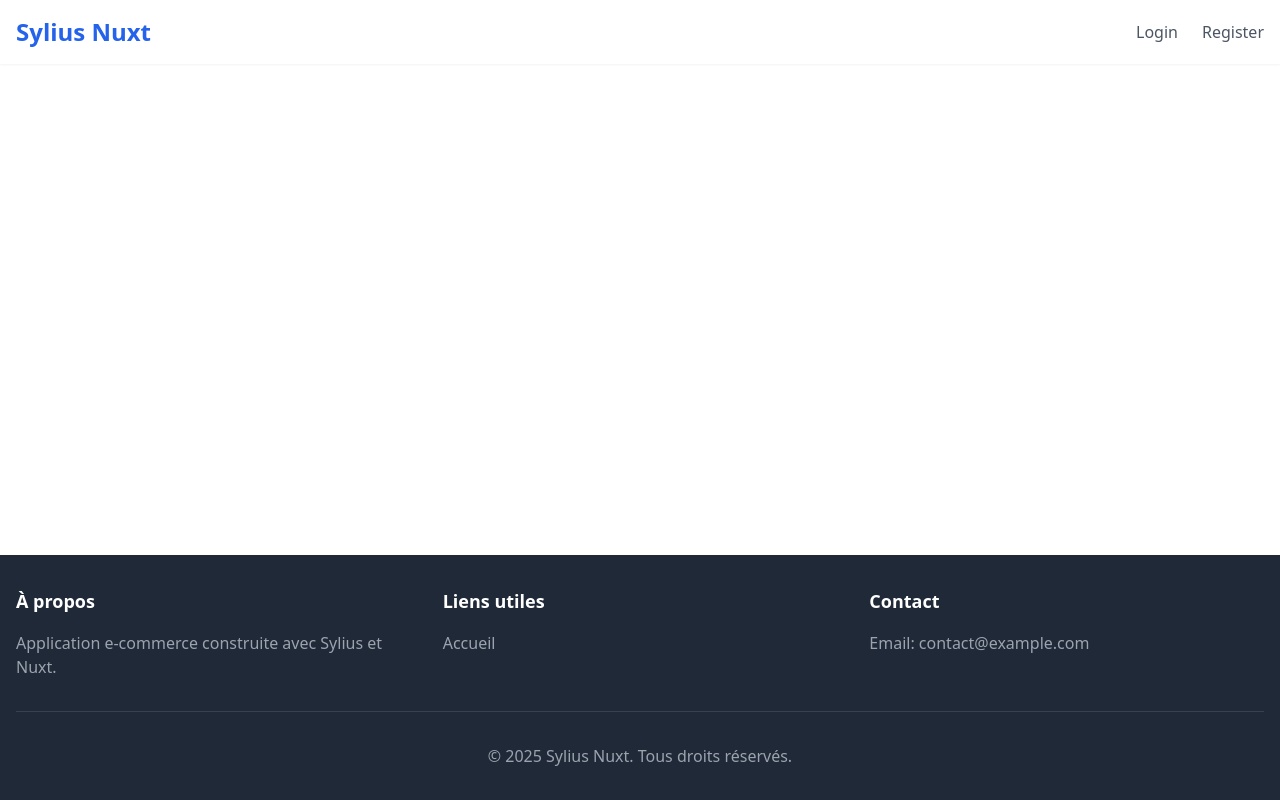
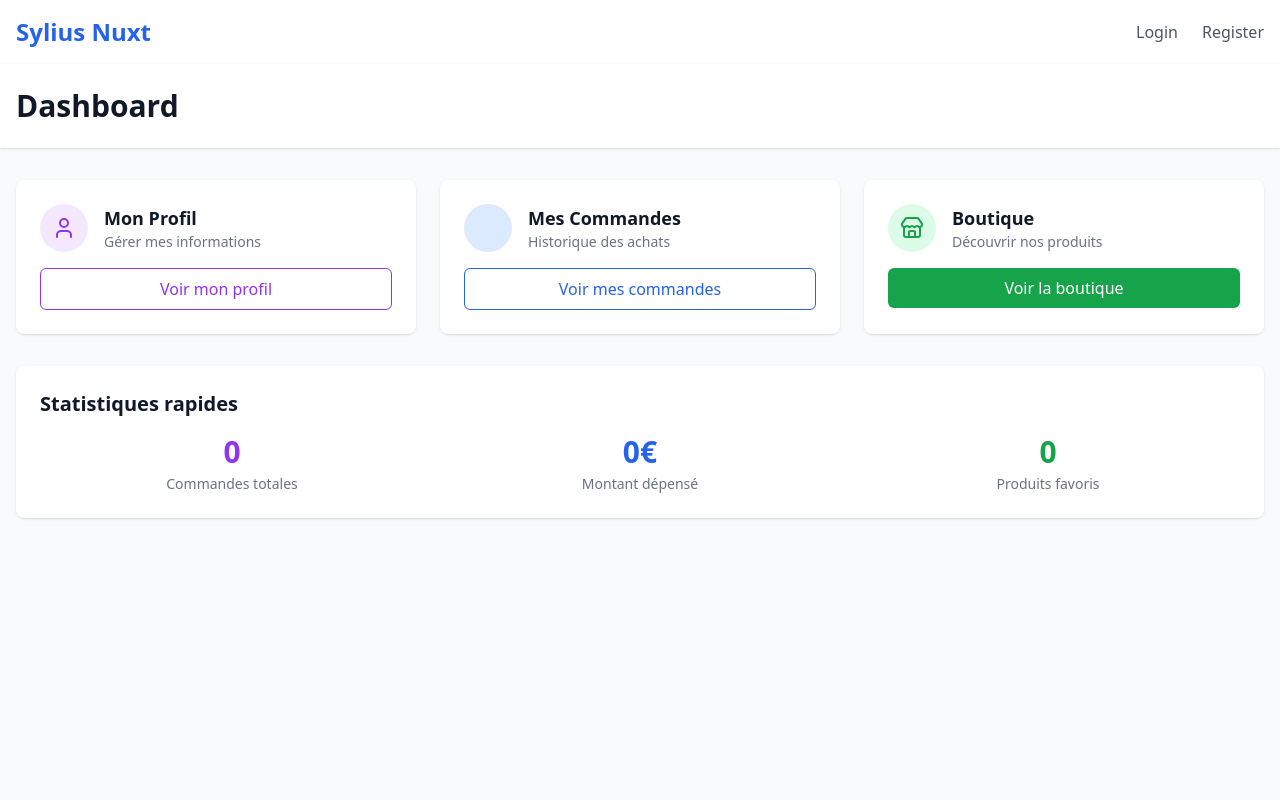
Before and after one commit to luckarts/sylius-nuxt-monorepo, a Nuxt app in the folder frontend/: page /dashboard in a window 1280 px wide. Shown: the top 800 px of the page. Built offline with nearby package versions, Linux system fonts and the light colour scheme.

Commit message:
feat(auth): add page dashboard & add redirection after login

```diff
--- a/frontend/composables/useAuth.ts
+++ b/frontend/composables/useAuth.ts
@@ -13,6 +13,7 @@ interface AuthResult {
 export function useAuth() {
   const authStore = useAuthStore()
   const { toast } = useToast()
+  const router = useRouter()
 
   /**
    * Connexion utilisateur
@@ -24,6 +25,8 @@ export function useAuth() {
 
       // Mise à jour du store
       authStore.setToken(response.token)
+
+      await router.push('/dashboard')
 
       // Toast de succès
       toast({
--- /dev/null
+++ b/frontend/pages/dashboard.vue
@@ -0,0 +1,134 @@
+<script setup lang="ts">
+definePageMeta({
+  layout: 'default',
+})
+
+useSeoMeta({
+  title: 'Dashboard',
+  description: 'Tableau de bord utilisateur',
+})
+</script>
+
+<template>
+  <div class="min-h-screen bg-gray-50">
+    <!-- Header -->
+    <header class="bg-white shadow">
+      <div class="container mx-auto px-4 py-6">
+        <div class="flex items-center justify-between">
+          <div>
+            <h1 class="text-3xl font-bold text-gray-900">
+              Dashboard
+            </h1>
+          </div>
+        </div>
+      </div>
+    </header>
+
+    <!-- Main Content -->
+    <main class="container mx-auto px-4 py-8">
+      <div class="grid grid-cols-1 md:grid-cols-2 lg:grid-cols-3 gap-6">
+        <!-- Card: Profile -->
+        <div class="bg-white rounded-lg shadow p-6">
+          <div class="flex items-center gap-4">
+            <div class="w-12 h-12 bg-purple-100 rounded-full flex items-center justify-center">
+              <Icon name="user" class="w-6 h-6 text-purple-600" />
+            </div>
+            <div>
+              <h3 class="text-lg font-semibold text-gray-900">
+                Mon Profil
+              </h3>
+              <p class="text-sm text-gray-500">
+                Gérer mes informations
+              </p>
+            </div>
+          </div>
+          <NuxtLink
+            to="/profile"
+            class="mt-4 block text-center py-2 px-4 border border-purple-600 text-purple-600 rounded-md hover:bg-purple-50 transition-colors"
+          >
+            Voir mon profil
+          </NuxtLink>
+        </div>
+
+        <!-- Card: Orders -->
+        <div class="bg-white rounded-lg shadow p-6">
+          <div class="flex items-center gap-4">
+            <div class="w-12 h-12 bg-blue-100 rounded-full flex items-center justify-center">
+              <Icon name="shopping-bag" class="w-6 h-6 text-blue-600" />
+            </div>
+            <div>
+              <h3 class="text-lg font-semibold text-gray-900">
+                Mes Commandes
+              </h3>
+              <p class="text-sm text-gray-500">
+                Historique des achats
+              </p>
+            </div>
+          </div>
+          <NuxtLink
+            to="/orders"
+            class="mt-4 block text-center py-2 px-4 border border-blue-600 text-blue-600 rounded-md hover:bg-blue-50 transition-colors"
+          >
+            Voir mes commandes
+          </NuxtLink>
+        </div>
+
+        <!-- Card: Shop -->
+        <div class="bg-white rounded-lg shadow p-6">
+          <div class="flex items-center gap-4">
+            <div class="w-12 h-12 bg-green-100 rounded-full flex items-center justify-center">
+              <Icon name="store" class="w-6 h-6 text-green-600" />
+            </div>
+            <div>
+              <h3 class="text-lg font-semibold text-gray-900">
+                Boutique
+              </h3>
+              <p class="text-sm text-gray-500">
+                Découvrir nos produits
+              </p>
+            </div>
+          </div>
+          <NuxtLink
+            to="/products"
+            class="mt-4 block text-center py-2 px-4 bg-green-600 text-white rounded-md hover:bg-green-700 transition-colors"
+          >
+            Voir la boutique
+          </NuxtLink>
+        </div>
+      </div>
+
+      <!-- Quick Stats -->
+      <div class="mt-8 bg-white rounded-lg shadow p-6">
+        <h2 class="text-xl font-semibold text-gray-900 mb-4">
+          Statistiques rapides
+        </h2>
+        <div class="grid grid-cols-1 md:grid-cols-3 gap-6">
+          <div class="text-center">
+            <div class="text-3xl font-bold text-purple-600">
+              0
+            </div>
+            <div class="text-sm text-gray-500 mt-1">
+              Commandes totales
+            </div>
+          </div>
+          <div class="text-center">
+            <div class="text-3xl font-bold text-blue-600">
+              0€
+            </div>
+            <div class="text-sm text-gray-500 mt-1">
+              Montant dépensé
+            </div>
+          </div>
+          <div class="text-center">
+            <div class="text-3xl font-bold text-green-600">
+              0
+            </div>
+            <div class="text-sm text-gray-500 mt-1">
+              Produits favoris
+            </div>
+          </div>
+        </div>
+      </div>
+    </main>
+  </div>
+</template>
```
